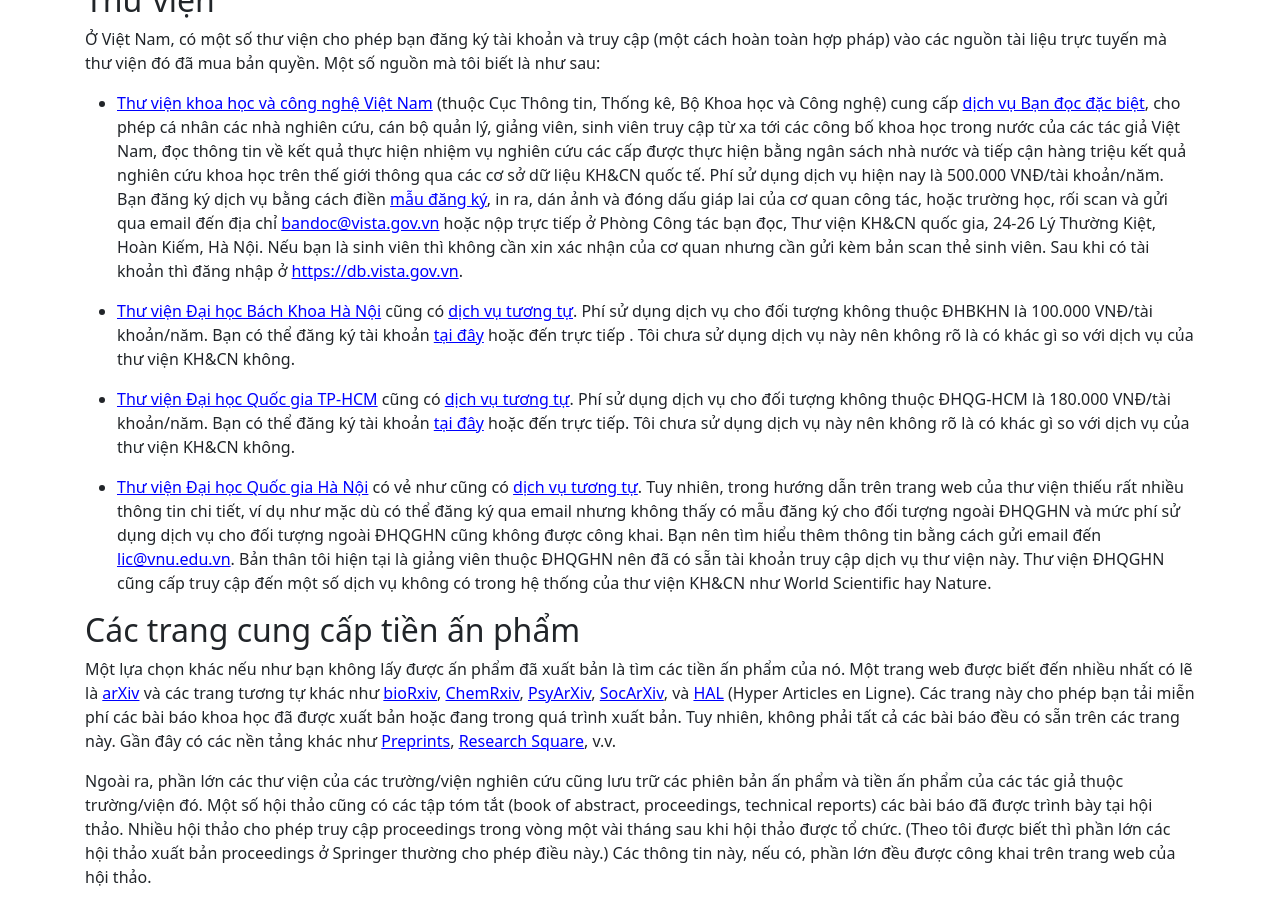
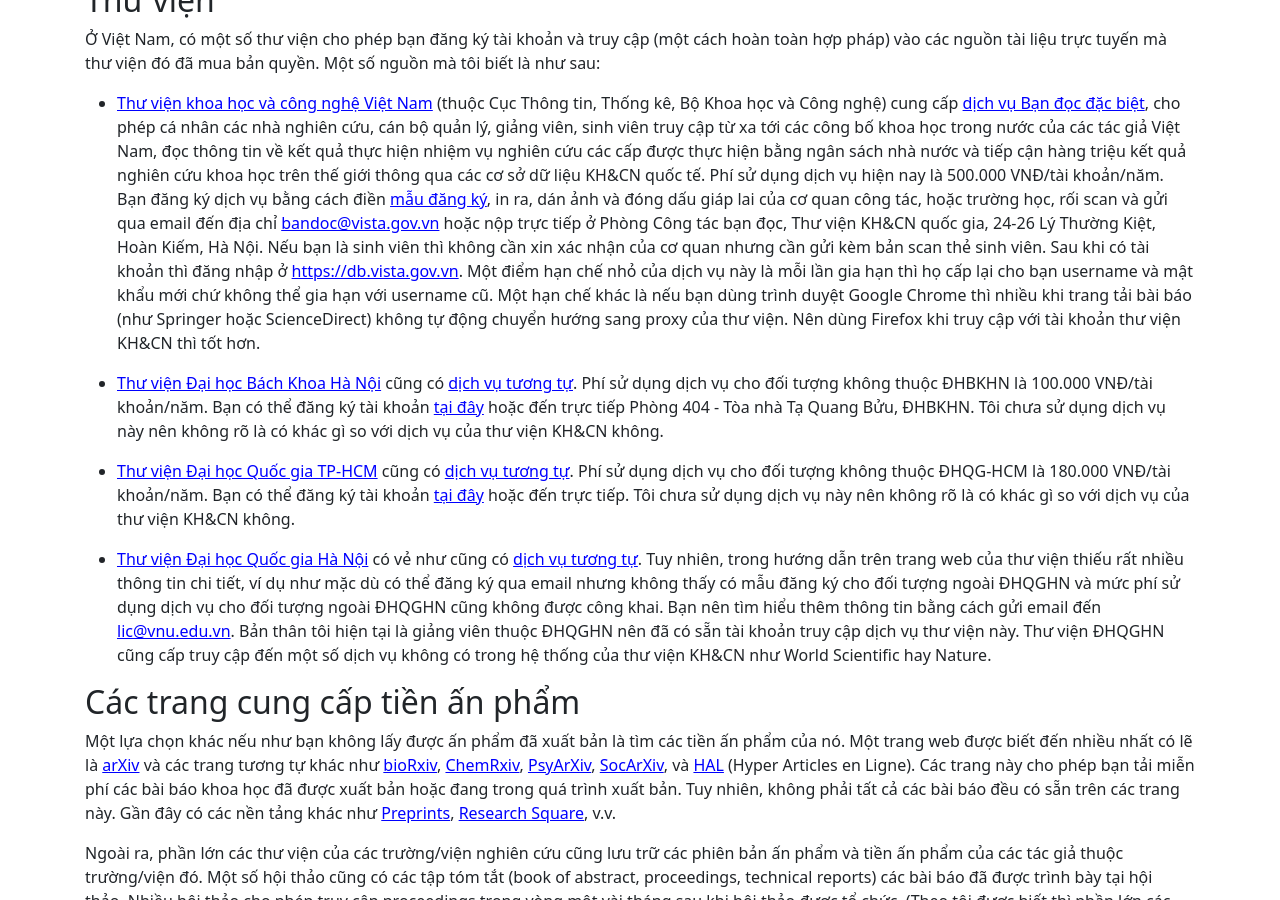
Before and after one commit to hoanganhduc/hoanganhduc.github.io, a Jekyll site: the page built from _posts/2025-05-05-một-số-phương-pháp-tải-bài-báo-khoa-học.md, in a window 1280 px wide and 900 px high, scrolled down 805 px. Built offline with Jekyll 4.4.1, drawn with Linux system fonts in a browser that asks for light colours; nearby versions of some CDN libraries; comment, search, counter and statistics services are not loaded; a style sheet for code colours, icons or effects is not loaded.

Commit message:
Updated @ 2025-05-05  16:13:10 ICT

```diff
--- a/_posts/2025-05-05-một-số-phương-pháp-tải-bài-báo-khoa-học.md
+++ b/_posts/2025-05-05-một-số-phương-pháp-tải-bài-báo-khoa-học.md
@@ -31,9 +31,9 @@ Bài viết ghi lại một số phương pháp tải bài báo, sách đã xu
 Ở Việt Nam, có một số thư viện cho phép bạn đăng ký tài khoản và truy cập (một cách hoàn toàn hợp pháp) vào các nguồn tài liệu trực tuyến mà thư viện đó đã mua bản quyền. Một số nguồn mà tôi biết là như sau:
 
 * [Thư viện khoa học và công nghệ Việt Nam](https://vista.gov.vn) (thuộc Cục Thông tin, Thống kê, Bộ Khoa học và Công nghệ) cung cấp [dịch vụ Bạn đọc đặc biệt](https://vista.gov.vn/thu-vien/dich-vu-thu-vien-5.html), cho phép cá nhân các nhà nghiên cứu, cán bộ quản lý, giảng viên, sinh viên truy cập từ xa tới các công bố khoa học trong nước của các tác giả Việt Nam, đọc thông tin về kết quả thực hiện nhiệm vụ nghiên cứu các cấp được thực hiện bằng ngân sách nhà nước và tiếp cận hàng triệu kết quả nghiên cứu khoa học trên thế giới thông qua các cơ sở dữ liệu KH&CN quốc tế.
-  Phí sử dụng dịch vụ hiện nay là 500.000 VNĐ/tài khoản/năm. Bạn đăng ký dịch vụ bằng cách điền [mẫu đăng ký](https://db.vista.gov.vn/donbandocdacbiet.doc), in ra, dán ảnh và đóng dấu giáp lai của cơ quan công tác, hoặc trường học, rối scan và gửi qua email đến địa chỉ [bandoc@vista.gov.vn](mailto:bandoc@vista.gov.vn) hoặc nộp trực tiếp ở Phòng Công tác bạn đọc, Thư viện KH&CN quốc gia, 24-26 Lý Thường Kiệt, Hoàn Kiếm, Hà Nội. Nếu bạn là sinh viên thì không cần xin xác nhận của cơ quan nhưng cần gửi kèm bản scan thẻ sinh viên. Sau khi có tài khoản thì đăng nhập ở [https://db.vista.gov.vn](https://db.vista.gov.vn).
+  Phí sử dụng dịch vụ hiện nay là 500.000 VNĐ/tài khoản/năm. Bạn đăng ký dịch vụ bằng cách điền [mẫu đăng ký](https://db.vista.gov.vn/donbandocdacbiet.doc), in ra, dán ảnh và đóng dấu giáp lai của cơ quan công tác, hoặc trường học, rối scan và gửi qua email đến địa chỉ [bandoc@vista.gov.vn](mailto:bandoc@vista.gov.vn) hoặc nộp trực tiếp ở Phòng Công tác bạn đọc, Thư viện KH&CN quốc gia, 24-26 Lý Thường Kiệt, Hoàn Kiếm, Hà Nội. Nếu bạn là sinh viên thì không cần xin xác nhận của cơ quan nhưng cần gửi kèm bản scan thẻ sinh viên. Sau khi có tài khoản thì đăng nhập ở [https://db.vista.gov.vn](https://db.vista.gov.vn). Một điểm hạn chế nhỏ của dịch vụ này là mỗi lần gia hạn thì họ cấp lại cho bạn username và mật khẩu mới chứ không thể gia hạn với username cũ. Một hạn chế khác là nếu bạn dùng trình duyệt Google Chrome thì nhiều khi trang tải bài báo (như Springer hoặc ScienceDirect) không tự động chuyển hướng sang proxy của thư viện. Nên dùng Firefox khi truy cập với tài khoản thư viện KH&CN thì tốt hơn.
 
-* [Thư viện Đại học Bách Khoa Hà Nội](https://library.hust.edu.vn/) cũng có [dịch vụ tương tự](https://library.hust.edu.vn/vi/node/305). Phí sử dụng dịch vụ cho đối tượng không thuộc ĐHBKHN là 100.000 VNĐ/tài khoản/năm. Bạn có thể đăng ký tài khoản [tại đây](https://library.hust.edu.vn/vi/node/305) hoặc đến trực tiếp . Tôi chưa sử dụng dịch vụ này nên không rõ là có khác gì so với dịch vụ của thư viện KH&CN không.
+* [Thư viện Đại học Bách Khoa Hà Nội](https://library.hust.edu.vn/) cũng có [dịch vụ tương tự](https://library.hust.edu.vn/vi/node/305). Phí sử dụng dịch vụ cho đối tượng không thuộc ĐHBKHN là 100.000 VNĐ/tài khoản/năm. Bạn có thể đăng ký tài khoản [tại đây](https://library.hust.edu.vn/vi/node/305) hoặc đến trực tiếp Phòng 404 - Tòa nhà Tạ Quang Bửu, ĐHBKHN. Tôi chưa sử dụng dịch vụ này nên không rõ là có khác gì so với dịch vụ của thư viện KH&CN không.
 
 * [Thư viện Đại học Quốc gia TP-HCM](https://www.vnulib.edu.vn) cũng có [dịch vụ tương tự](https://www.vnulib.edu.vn/index.php/general/36-dich-vu-thu-vien/150-dang-ky-tk-csdl-truc-tuyen). Phí sử dụng dịch vụ cho đối tượng không thuộc ĐHQG-HCM là 180.000 VNĐ/tài khoản/năm. Bạn có thể đăng ký tài khoản [tại đây](https://docs.google.com/forms/d/e/1FAIpQLSesZWGMtoopd-JmfNsldXzR8OhfM5fVKkbOAa3iIHtAr18QtQ/viewform) hoặc đến trực tiếp. Tôi chưa sử dụng dịch vụ này nên không rõ là có khác gì so với dịch vụ của thư viện KH&CN không.
 
```
Also changed, not shown: 1 other file.
